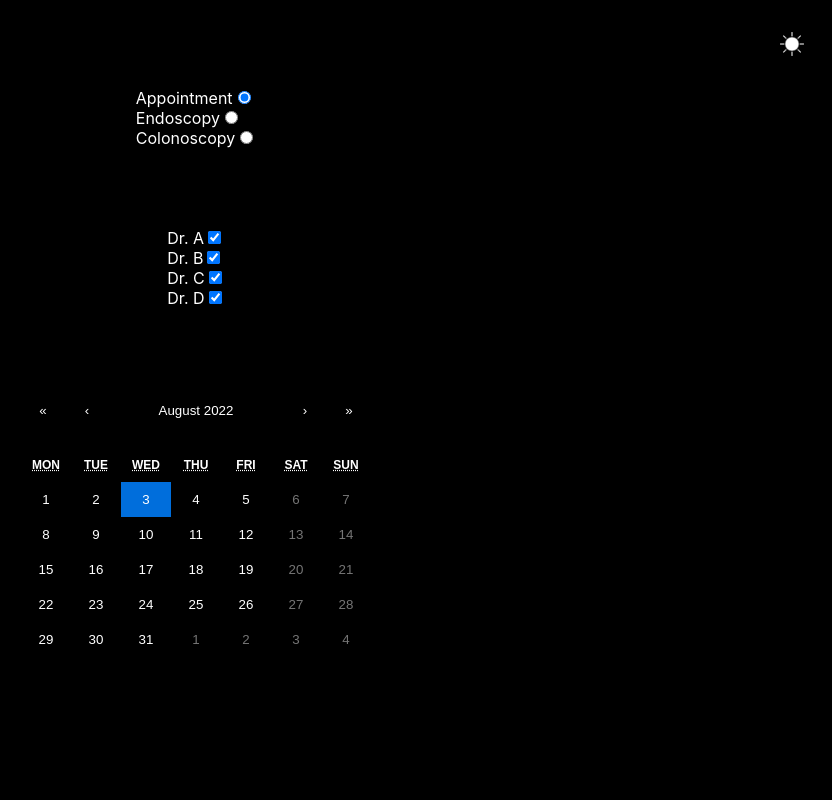
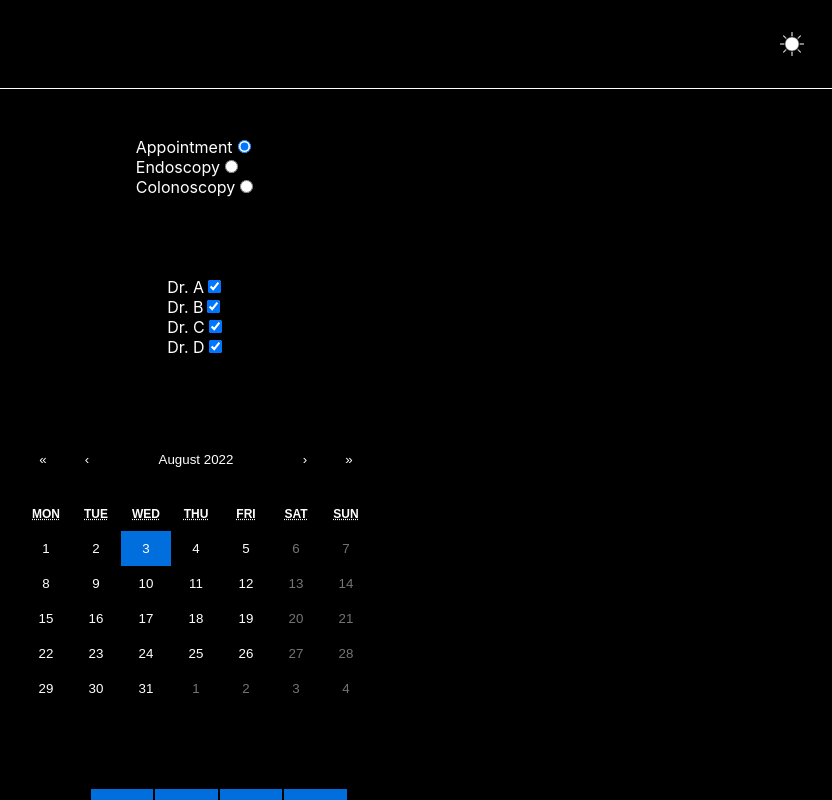
Before and after one commit to jsantos42/onlineBooking, a React (Create React App) app: page / in a window 1280 px wide. Both pictures are taken after a click on the radio button "Appointment". Shown: the top 800 px of the page, without its empty margins (444-1276 px from the left). Built offline with nearby package versions, Linux system fonts and the light colour scheme.

Commit message:
Now displaying each doctors agenda.
Todos:
    - link selected day on calendar with agenda below
    - link selected practitioners with agenda below
    - link selected treatment with agenda below
    - slots different according to several days
    - improve aesthetics
    - final form

```diff
--- /dev/null
+++ b/src/components/SelectDate.js
@@ -0,0 +1,179 @@
+import styled from "styled-components";
+import Calendar from "react-calendar";
+
+//==============================================================================
+// STYLING
+//==============================================================================
+const CalendarStyling = styled.div`
+  .react-calendar {
+    width: 350px;
+    max-width: 100%;
+    background: ${props => props.theme.background};
+    font-family: Arial, Helvetica, sans-serif;
+    line-height: 1.125rem;
+  }
+
+  .react-calendar__navigation__arrow {
+    color: ${props => props.theme.color};
+  }
+
+  .react-calendar__navigation__label {
+    color: ${props => props.theme.color};
+  }
+
+  .react-calendar--doubleView {
+    width: 700px;
+  }
+
+  .react-calendar--doubleView .react-calendar__viewContainer {
+    display: flex;
+    margin: -0.5em;
+  }
+
+  .react-calendar--doubleView .react-calendar__viewContainer > * {
+    width: 50%;
+    margin: 0.5rem;
+  }
+
+  .react-calendar,
+  .react-calendar *,
+  .react-calendar *:before,
+  .react-calendar *:after {
+    -moz-box-sizing: border-box;
+    -webkit-box-sizing: border-box;
+    box-sizing: border-box;
+  }
+
+  .react-calendar button {
+    margin: 0;
+    border: 0;
+    outline: none;
+  }
+
+  .react-calendar button:enabled:hover {
+    cursor: pointer;
+  }
+
+  .react-calendar__navigation {
+    display: flex;
+    height: 44px;
+    margin-bottom: 1em;
+  }
+
+  .react-calendar__navigation button {
+    min-width: 44px;
+    background: none;
+  }
+
+  .react-calendar__navigation button:disabled {
+    background-color: #f0f0f0;
+  }
+
+  .react-calendar__navigation button:enabled:hover,
+  .react-calendar__navigation button:enabled:focus {
+    background-color: #e6e6e6;
+  }
+
+  .react-calendar__month-view__weekdays {
+    text-align: center;
+    text-transform: uppercase;
+    font-weight: bold;
+    font-size: 0.75rem;
+  }
+
+  .react-calendar__month-view__weekdays__weekday {
+    padding: 0.5rem;
+  }
+
+  .react-calendar__month-view__weekNumbers .react-calendar__tile {
+    display: flex;
+    align-items: center;
+    justify-content: center;
+    font-size: 0.75rem;
+    font-weight: bold;
+  }
+
+  .react-calendar__month-view__days__day {
+    color: ${props => props.theme.color};
+  }
+
+  .react-calendar__month-view__days__day--weekend {
+    //color: #d10000;
+    color: #757575;
+  }
+
+  .react-calendar__month-view__days__day--neighboringMonth {
+    color: #757575;
+  }
+
+  .react-calendar__year-view .react-calendar__tile,
+  .react-calendar__decade-view .react-calendar__tile,
+  .react-calendar__century-view .react-calendar__tile {
+    padding: 2rem 0.5rem;
+  }
+
+  .react-calendar__tile {
+    max-width: 100%;
+    padding: 0.6rem;
+    background: none;
+    text-align: center;
+    line-height: 1rem;
+  }
+
+  .react-calendar__tile:disabled {
+    background-color: #f0f0f0;
+  }
+
+  .react-calendar__tile:enabled:hover,
+  .react-calendar__tile:enabled:focus {
+    background-color: ${props => props.theme.color};
+    color: ${props => props.theme.background};
+  }
+
+  .react-calendar__tile--now {
+    background: #ffff76;
+  }
+
+  .react-calendar__tile--now:enabled:hover,
+  .react-calendar__tile--now:enabled:focus {
+    background: #ffffa9;
+  }
+
+  .react-calendar__tile--hasActive {
+    background: #76baff;
+  }
+
+  .react-calendar__tile--hasActive:enabled:hover,
+  .react-calendar__tile--hasActive:enabled:focus {
+    background: #a9d4ff;
+  }
+
+  .react-calendar__tile--active {
+    background: #006edc;
+    color: white;
+  }
+
+  .react-calendar__tile--active:enabled:hover,
+  .react-calendar__tile--active:enabled:focus {
+    background: #1087ff;
+  }
+
+  .react-calendar--selectRange .react-calendar__tile--hover {
+    background-color: #e6e6e6;
+  }
+`
+
+//==============================================================================
+// CALENDAR
+//==============================================================================
+const SelectDate = ({action, value}) => {
+    return (
+        <CalendarStyling>
+            <Calendar onChange={action}
+                      value={value}
+            />
+        </CalendarStyling>
+    )
+}
+
+export default SelectDate;
--- /dev/null
+++ b/src/components/SelectHour.js
@@ -0,0 +1,51 @@
+import {practitioners, slots} from "../data";
+import styled from "styled-components";
+
+const StyledTable = styled.table`
+
+  td, th {
+    text-align: center;
+    padding: 0.5rem;
+  }
+
+  .tHeader {
+    background: #006edc;
+  }
+`
+
+const SelectHour = () => {
+    const getFreeSlots = (currentSlot) => practitioners.map(i =>
+        i.freeSlots.includes(currentSlot)
+            ? <td key={i.name}><button>Book</button></td>
+            : <td key={i.name}></td>
+        );
+
+    const headers = practitioners.map(i =>
+        <th key={i.name} className={'tHeader'}>Dr. {i.name}</th>
+    );
+
+    const rows = slots.map(currentSlot => {
+        return (
+            <tr key={currentSlot}>
+                <th className={'tHeader'}>{currentSlot}h</th>
+                {getFreeSlots(currentSlot)}
+            </tr>
+        )
+    });
+
+    return (
+        <StyledTable>
+            <thead>
+                <tr>
+                    <th/>
+                    {headers}
+                </tr>
+            </thead>
+            <tbody>
+                {rows}
+            </tbody>
+        </StyledTable>
+    )
+};
+
+export default SelectHour;
--- /dev/null
+++ b/src/components/SelectPractitioner.js
@@ -0,0 +1,16 @@
+const SelectPractitioner = ({practitioners, action}) => {
+    const practitionersArray = practitioners.map(i =>
+        <div key={i.name}>
+            <label htmlFor={i.name}>Dr. {i.name}</label>
+            <input type={'checkbox'}
+                   name={'practitioners'}
+                   id={i.name}
+                   onChange={action}
+                   defaultChecked/>
+        </div>
+    )
+
+    return <div>{practitionersArray}</div>
+}
+
+export default SelectPractitioner;
--- a/src/containers/App.js
+++ b/src/containers/App.js
@@ -11,7 +11,6 @@ import sun from '../res/themeSwitches/sun.png'
 //==============================================================================
 // STYLING
 //==============================================================================
-
 const Main = styled.main`
   min-height: 100vh;
   display: flex;
@@ -19,6 +18,7 @@ const Main = styled.main`
   //justify-content: center;
   align-items: center;
   gap: 5rem;
+  padding: 3rem;
 `
 
 //==============================================================================
--- a/src/containers/Nav.js
+++ b/src/containers/Nav.js
@@ -16,6 +16,7 @@ const StyledNav = styled.nav`
   align-items: center;
   justify-content: flex-end;
   z-index: 1;
+  border-bottom: 1px solid ${props => props.theme.color};
 `
 
 
--- a/src/pages/SlotSelection.js
+++ b/src/pages/SlotSelection.js
@@ -1,194 +1,44 @@
 import {useState} from "react";
-import styled from "styled-components";
+import SelectPractitioner from "../components/SelectPractitioner";
+import SelectDate from "../components/SelectDate";
+import SelectHour from "../components/SelectHour";
 import {practitioners} from "../data";
-import Calendar from "react-calendar";
 
-//==============================================================================
-// STYLING
-//==============================================================================
-const CalendarStyling = styled.div`
-  .react-calendar {
-    width: 350px;
-    max-width: 100%;
-    background: ${props => props.theme.background};
-    font-family: Arial, Helvetica, sans-serif;
-    line-height: 1.125rem;
-  }
-
-  .react-calendar__navigation__arrow {
-    color: ${props => props.theme.color};
-  }
-
-  .react-calendar__navigation__label {
-    color: ${props => props.theme.color};
-  }
-
-  .react-calendar--doubleView {
-    width: 700px;
-  }
-
-  .react-calendar--doubleView .react-calendar__viewContainer {
-    display: flex;
-    margin: -0.5em;
-  }
-
-  .react-calendar--doubleView .react-calendar__viewContainer > * {
-    width: 50%;
-    margin: 0.5rem;
-  }
-
-  .react-calendar,
-  .react-calendar *,
-  .react-calendar *:before,
-  .react-calendar *:after {
-    -moz-box-sizing: border-box;
-    -webkit-box-sizing: border-box;
-    box-sizing: border-box;
-  }
-
-  .react-calendar button {
-    margin: 0;
-    border: 0;
-    outline: none;
-  }
-
-  .react-calendar button:enabled:hover {
-    cursor: pointer;
-  }
-
-  .react-calendar__navigation {
-    display: flex;
-    height: 44px;
-    margin-bottom: 1em;
-  }
-
-  .react-calendar__navigation button {
-    min-width: 44px;
-    background: none;
-  }
-
-  .react-calendar__navigation button:disabled {
-    background-color: #f0f0f0;
-  }
-
-  .react-calendar__navigation button:enabled:hover,
-  .react-calendar__navigation button:enabled:focus {
-    background-color: #e6e6e6;
-  }
-
-  .react-calendar__month-view__weekdays {
-    text-align: center;
-    text-transform: uppercase;
-    font-weight: bold;
-    font-size: 0.75rem;
-  }
-
-  .react-calendar__month-view__weekdays__weekday {
-    padding: 0.5rem;
-  }
-
-  .react-calendar__month-view__weekNumbers .react-calendar__tile {
-    display: flex;
-    align-items: center;
-    justify-content: center;
-    font-size: 0.75rem;
-    font-weight: bold;
-  }
-
-  .react-calendar__month-view__days__day {
-    color: ${props => props.theme.color};
-  }
-
-  .react-calendar__month-view__days__day--weekend {
-    //color: #d10000;
-    color: #757575;
-  }
-
-  .react-calendar__month-view__days__day--neighboringMonth {
-    color: #757575;
-  }
-
-  .react-calendar__year-view .react-calendar__tile,
-  .react-calendar__decade-view .react-calendar__tile,
-  .react-calendar__century-view .react-calendar__tile {
-    padding: 2rem 0.5rem;
-  }
-
-  .react-calendar__tile {
-    max-width: 100%;
-    padding: 0.6rem;
-    background: none;
-    text-align: center;
-    line-height: 1rem;
-  }
-
-  .react-calendar__tile:disabled {
-    background-color: #f0f0f0;
-  }
-
-  .react-calendar__tile:enabled:hover,
-  .react-calendar__tile:enabled:focus {
-    background-color: ${props => props.theme.color};
-    color: ${props => props.theme.background};
-  }
-
-  .react-calendar__tile--now {
-    background: #ffff76;
-  }
-
-  .react-calendar__tile--now:enabled:hover,
-  .react-calendar__tile--now:enabled:focus {
-    background: #ffffa9;
-  }
-
-  .react-calendar__tile--hasActive {
-    background: #76baff;
-  }
-
-  .react-calendar__tile--hasActive:enabled:hover,
-  .react-calendar__tile--hasActive:enabled:focus {
-    background: #a9d4ff;
-  }
-
-  .react-calendar__tile--active {
-    background: #006edc;
-    color: white;
-  }
-
-  .react-calendar__tile--active:enabled:hover,
-  .react-calendar__tile--active:enabled:focus {
-    background: #1087ff;
-  }
-
-  .react-calendar--selectRange .react-calendar__tile--hover {
-    background-color: #e6e6e6;
-  }
-`
+const checkablePractitioners = practitioners.map(i => {
+    i.checked = true
+    return i;
+})
 
 //==============================================================================
 // SLOTSELECTION PAGE
 //==============================================================================
 const SlotSelection = () => {
     const [date, setDate] = useState(new Date());
-    const practitionersArray = practitioners.map(i => {
-        return (
-            <div key={i.name}>
-                <label htmlFor={i.name}>Dr. {i.name}</label>
-                <input type={'checkbox'} name={'practitioners'} id={i.name} defaultChecked/>
-            </div>
-        )
-    })
-    return <>
-        <div>{practitionersArray}</div>
-        {/*<input type={'datetime-local'}/>*/}
-        <CalendarStyling>
-            <Calendar onChange={setDate}
-                      value={date}
-                      ve
-                // activeStartDate={new Date(2017, 0, 1)}
-            />
-        </CalendarStyling>
-    </>
+    const [doctors, setDoctors] = useState(checkablePractitioners);
+
+
+    const filterDoctors = (e) => {}
+    //     doctors.some(i => {
+    //         if (i.name === e.target.id) {
+    //             i.checked = e.target.checked;
+    //             return true;
+    //         }
+    //     })
+    //             //search for doctor with name e.target.id
+    //             // set his checked as e.target.checked
+    //             // setDoctors(doctors.filter(i => i.checked === true));
+    //     console.log(doctors);
+    //     }
+    //
+        // console.log(e.target.id, e.target.checked, e)
+
+    return (
+        <>
+            <SelectPractitioner practitioners={doctors} action={filterDoctors}/>
+            <SelectDate action={setDate} value={date}/>
+            <SelectHour/>
+        </>
+    )
 
 }
 export default SlotSelection;
```
Also changed, not shown: src/data.js (+25 -15 lines).
